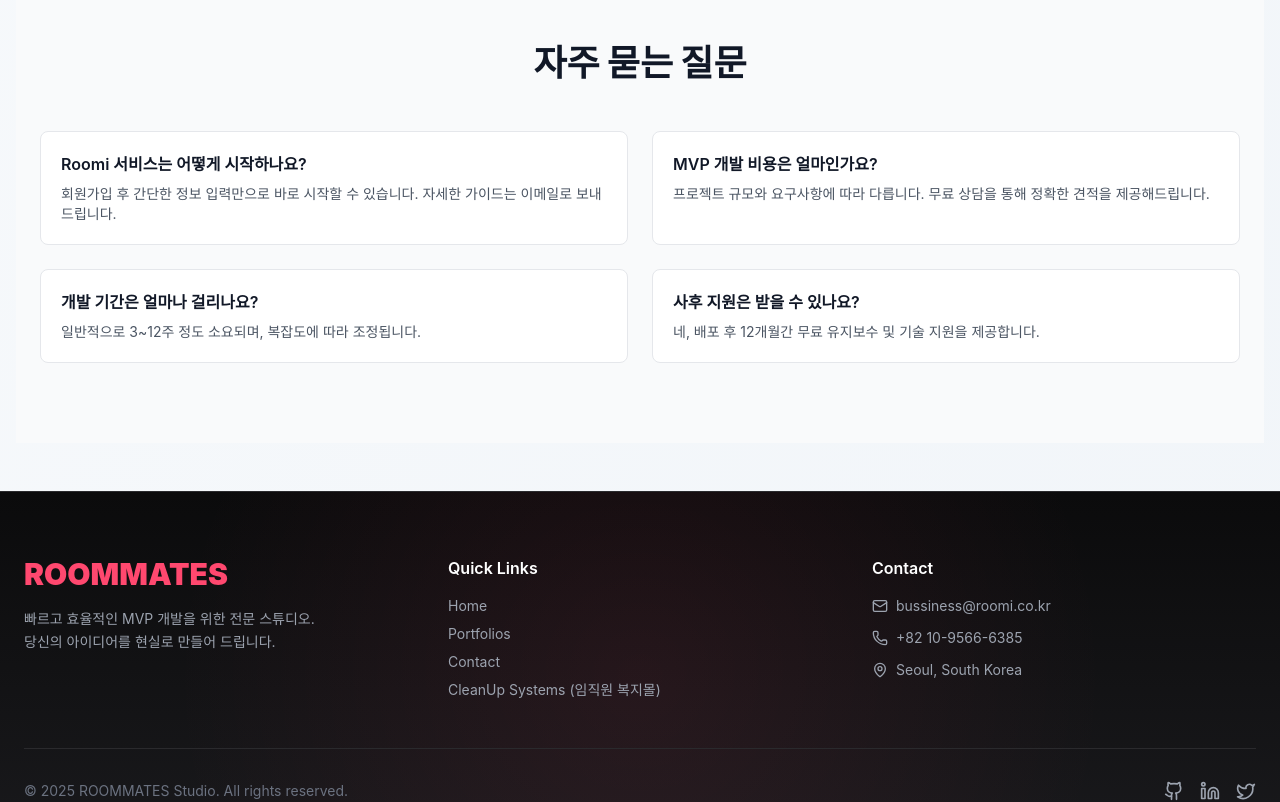
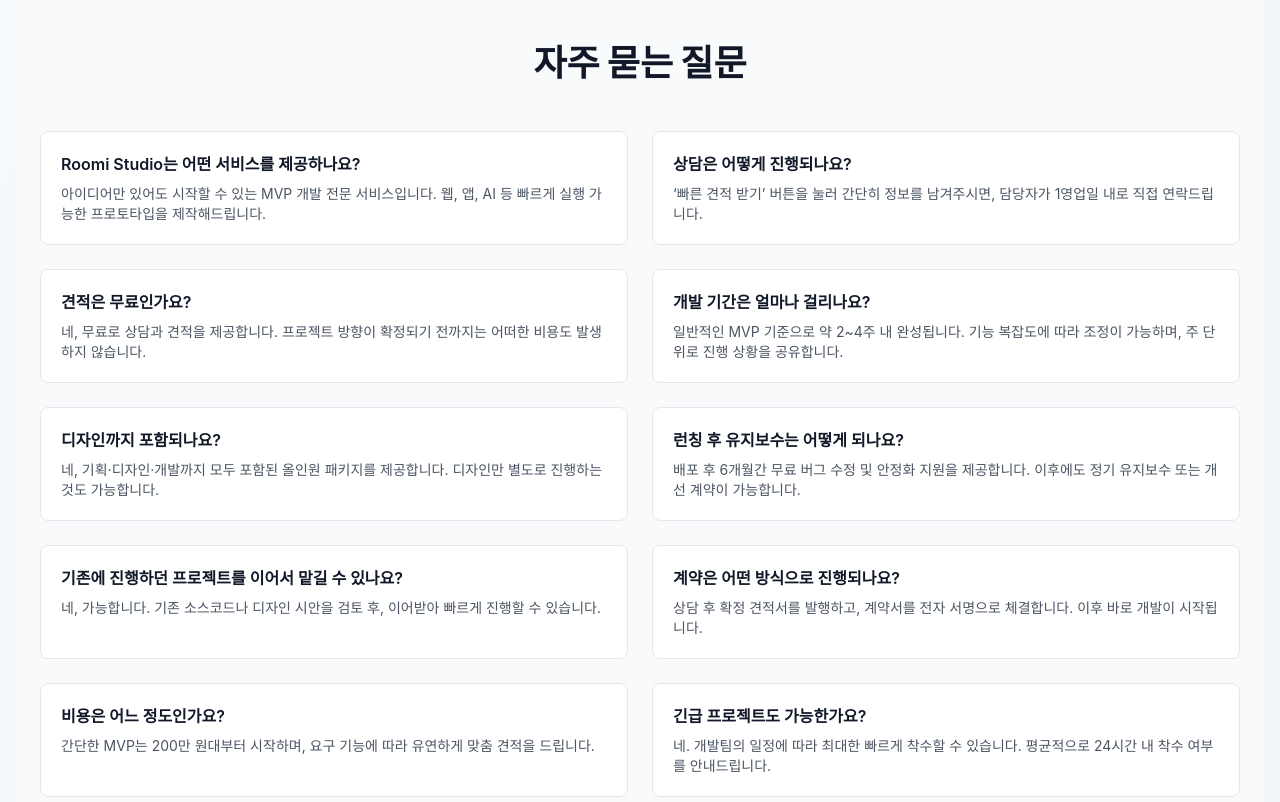
Before and after one commit to Mino1214/roommates, a React (Vite) app: page /contact in a window 1280 px wide. Shown: the part 1200-2002 px from the top of the page. Built offline with nearby package versions, Linux system fonts and the light colour scheme.

Commit message:
[myno][2025-10-29]

```diff
--- a/src/pages/Contact.tsx
+++ b/src/pages/Contact.tsx
@@ -265,20 +265,44 @@
                 <div className="grid grid-cols-1 md:grid-cols-2 gap-6 container mx-auto px-6">
                     {[
                         {
-                            q: "Roomi 서비스는 어떻게 시작하나요?",
-                            a: "회원가입 후 간단한 정보 입력만으로 바로 시작할 수 있습니다. 자세한 가이드는 이메일로 보내드립니다.",
+                            q: "Roomi Studio는 어떤 서비스를 제공하나요?",
+                            a: "아이디어만 있어도 시작할 수 있는 MVP 개발 전문 서비스입니다. 웹, 앱, AI 등 빠르게 실행 가능한 프로토타입을 제작해드립니다.",
                         },
                         {
-                            q: "MVP 개발 비용은 얼마인가요?",
-                            a: "프로젝트 규모와 요구사항에 따라 다릅니다. 무료 상담을 통해 정확한 견적을 제공해드립니다.",
+                            q: "상담은 어떻게 진행되나요?",
+                            a: "‘빠른 견적 받기’ 버튼을 눌러 간단히 정보를 남겨주시면, 담당자가 1영업일 내로 직접 연락드립니다.",
+                        },
+                        {
+                            q: "견적은 무료인가요?",
+                            a: "네, 무료로 상담과 견적을 제공합니다. 프로젝트 방향이 확정되기 전까지는 어떠한 비용도 발생하지 않습니다.",
                         },
                         {
                             q: "개발 기간은 얼마나 걸리나요?",
-                            a: "일반적으로 3~12주 정도 소요되며, 복잡도에 따라 조정됩니다.",
+                            a: "일반적인 MVP 기준으로 약 2~4주 내 완성됩니다. 기능 복잡도에 따라 조정이 가능하며, 주 단위로 진행 상황을 공유합니다.",
                         },
                         {
-                            q: "사후 지원은 받을 수 있나요?",
-                            a: "네, 배포 후 12개월간 무료 유지보수 및 기술 지원을 제공합니다.",
+                            q: "디자인까지 포함되나요?",
+                            a: "네, 기획·디자인·개발까지 모두 포함된 올인원 패키지를 제공합니다. 디자인만 별도로 진행하는 것도 가능합니다.",
+                        },
+                        {
+                            q: "런칭 후 유지보수는 어떻게 되나요?",
+                            a: "배포 후 6개월간 무료 버그 수정 및 안정화 지원을 제공합니다. 이후에도 정기 유지보수 또는 개선 계약이 가능합니다.",
+                        },
+                        {
+                            q: "기존에 진행하던 프로젝트를 이어서 맡길 수 있나요?",
+                            a: "네, 가능합니다. 기존 소스코드나 디자인 시안을 검토 후, 이어받아 빠르게 진행할 수 있습니다.",
+                        },
+                        {
+                            q: "계약은 어떤 방식으로 진행되나요?",
+                            a: "상담 후 확정 견적서를 발행하고, 계약서를 전자 서명으로 체결합니다. 이후 바로 개발이 시작됩니다.",
+                        },
+                        {
+                            q: "비용은 어느 정도인가요?",
+                            a: "간단한 MVP는 200만 원대부터 시작하며, 요구 기능에 따라 유연하게 맞춤 견적을 드립니다.",
+                        },
+                        {
+                            q: "긴급 프로젝트도 가능한가요?",
+                            a: "네. 개발팀의 일정에 따라 최대한 빠르게 착수할 수 있습니다. 평균적으로 24시간 내 착수 여부를 안내드립니다.",
                         },
                     ].map((faq, index) => (
                         <motion.div
```
